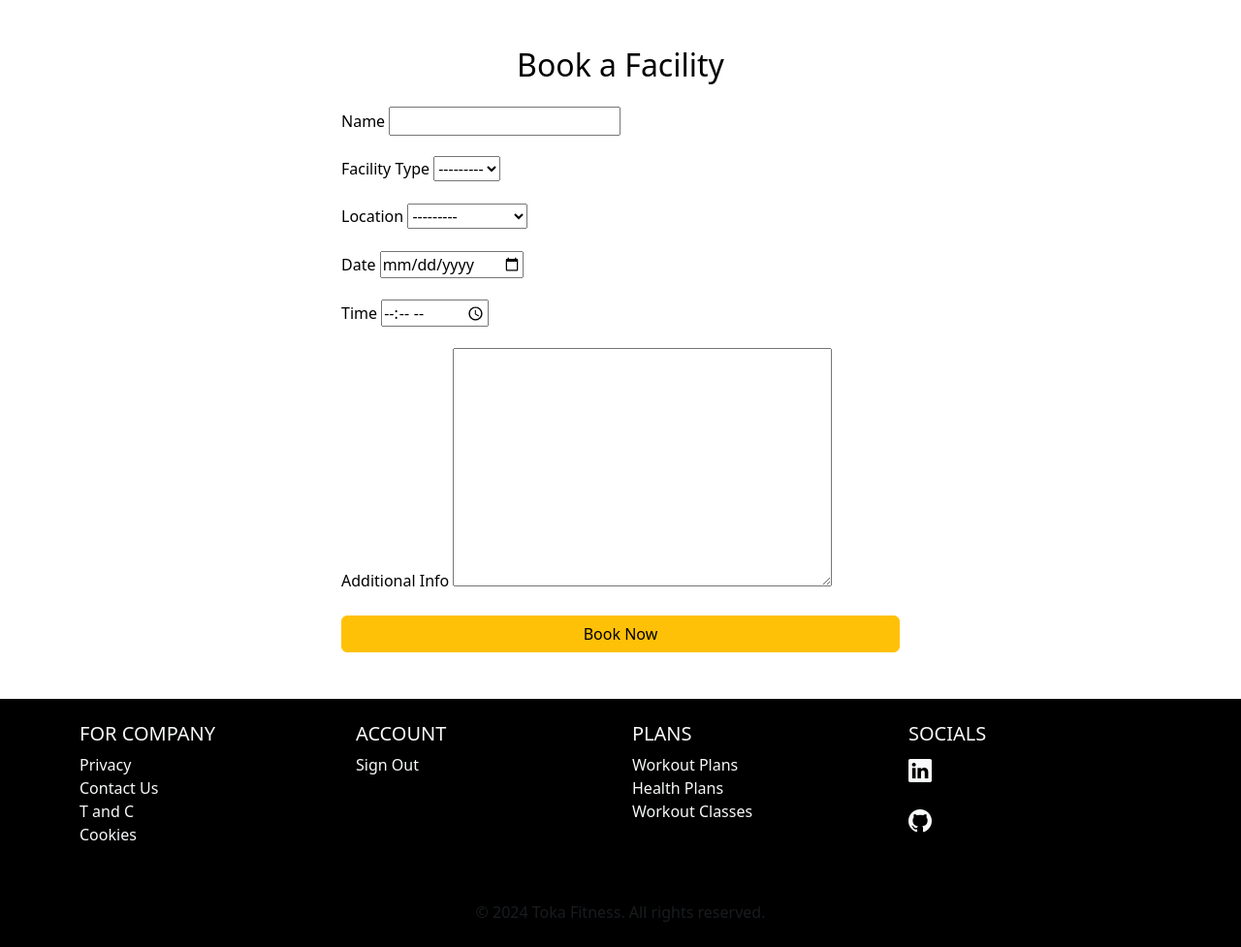
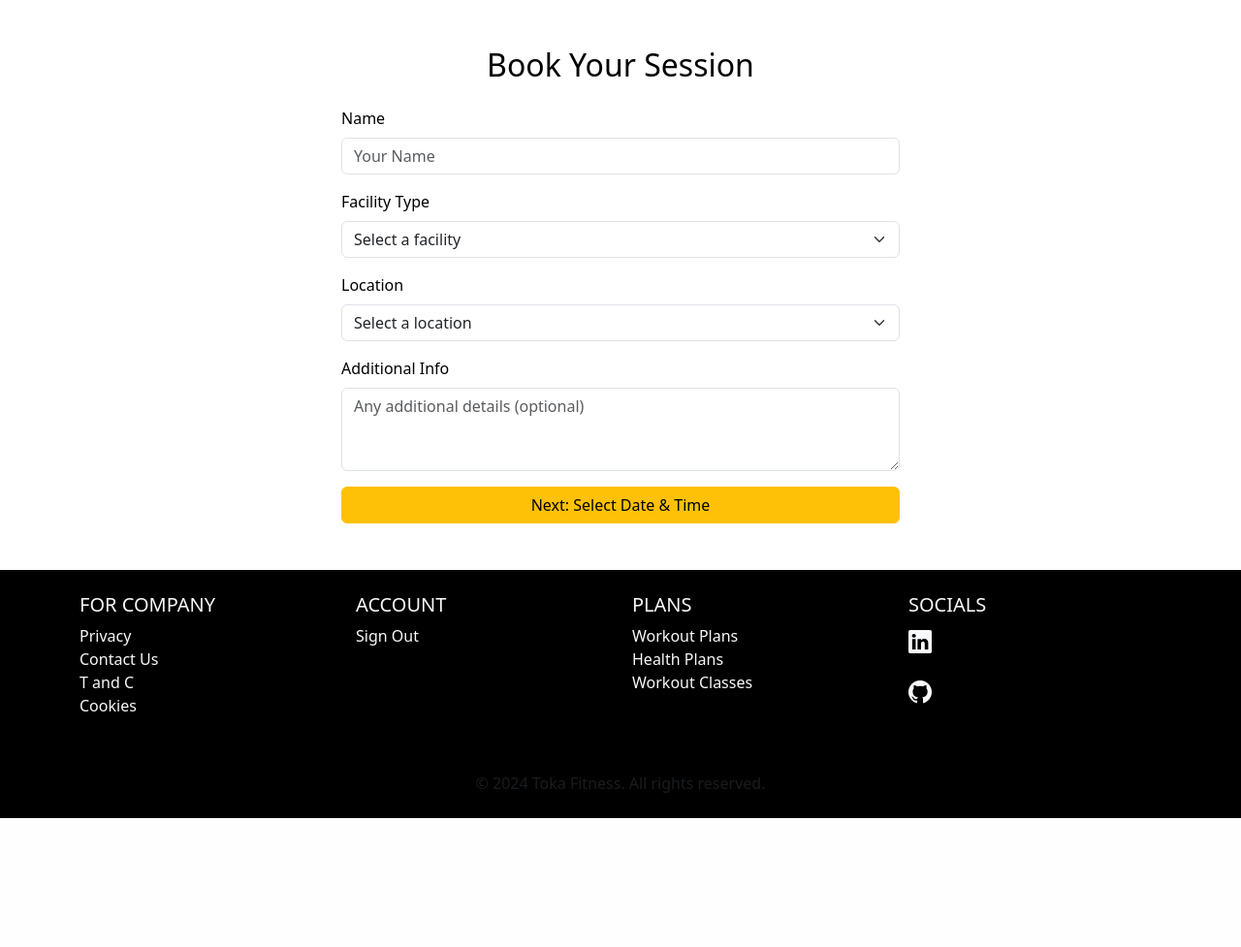
Before and after one commit to b0ssbota/toka3, a Django app: page /book/ in a window 1280 px wide. Shown: the part 108-1085 px from the top of the page at 97% size. After the commit the page ends 952 px from the top, so only its background shows below. Run offline with Django 5.2, Linux system fonts and the light colour scheme; the visitor is signed in with stand-in values (Sample User, id 1); some libraries are stand-ins or nearby versions.

Commit message:
updated pop up for booking

```diff
--- a/toka/models.py
+++ b/toka/models.py
@@ -1,5 +1,6 @@
 from django.db import models
 from django.contrib.auth.models import User
+import datetime
 
 class WorkoutClass(models.Model):
     name = models.CharField(max_length=255)
@@ -99,8 +100,6 @@ class ContactSubmission(models.Model):
 
 
 
-
-
 class FacilityBooking(models.Model):
     FACILITY_CHOICES = [
         ('gym', 'Gym'),
@@ -114,24 +113,28 @@ class FacilityBooking(models.Model):
         ('west', 'West Branch'),
     ]
 
+    user = models.ForeignKey(User, on_delete=models.CASCADE)
     name = models.CharField(max_length=100, help_text="Your full name")
     facility_type = models.CharField(
         max_length=10,
         choices=FACILITY_CHOICES,
-        help_text="Which facility do you want to use?"
+        help_text="Select the facility you want to use"
     )
     location = models.CharField(
         max_length=10,
         choices=LOCATION_CHOICES,
-        help_text="Which branch location?"
+        help_text="Choose the branch location"
     )
-    date = models.DateField(help_text="Select the date of your visit")
-    time = models.TimeField(help_text="Select the time of your visit (9AM–5PM)")
-    additional_info = models.TextField(
-        blank=True,
-        help_text="Any additional details or requests (optional)."
-    )
+    date = models.DateField(help_text="Date of your session")
+    time = models.TimeField(help_text="Time of your session (9:00-17:00)")
+    additional_info = models.TextField(blank=True, help_text="Any additional details (optional)")
     created_at = models.DateTimeField(auto_now_add=True)
+
+    def clean(self):
+        # Optional: Validate that time is between 9:00 and 17:00
+        if self.time < datetime.time(9, 0) or self.time > datetime.time(17, 0):
+            from django.core.exceptions import ValidationError
+            raise ValidationError("Time must be between 9:00 AM and 5:00 PM.")
 
     def __str__(self):
         return f"{self.name} - {self.facility_type} at {self.location} on {self.date} {self.time}"
--- a/toka/templates/book_facility.html
+++ b/toka/templates/book_facility.html
@@ -3,60 +3,137 @@
 
 {% block content %}
 <div class="container my-5" style="max-width: 600px;">
-  <h2 class="text-center mb-4">Book a Facility</h2>
-  <form method="POST">
+  <h2 class="text-center mb-4">Book Your Session</h2>
+  <form id="bookingForm" method="post" action="{% url 'book_facility' %}">
     {% csrf_token %}
-    {{ form.non_field_errors }}
+    <!-- Basic fields (without date and time) -->
+    <div class="mb-3">
+      <label for="id_name" class="form-label">Name</label>
+      <input type="text" class="form-control" id="id_name" name="name" placeholder="Your Name" required>
+    </div>
+    <div class="mb-3">
+      <label for="id_facility_type" class="form-label">Facility Type</label>
+      <select class="form-select" id="id_facility_type" name="facility_type" required>
+        <option value="">Select a facility</option>
+        <option value="gym">Gym</option>
+        <option value="pool">Pool</option>
+      </select>
+    </div>
+    <div class="mb-3">
+      <label for="id_location" class="form-label">Location</label>
+      <select class="form-select" id="id_location" name="location" required>
+        <option value="">Select a location</option>
+        <option value="north">North Branch</option>
+        <option value="south">South Branch</option>
+        <option value="east">East Branch</option>
+        <option value="west">West Branch</option>
+      </select>
+    </div>
+    <div class="mb-3">
+      <label for="id_additional_info" class="form-label">Additional Info</label>
+      <textarea class="form-control" id="id_additional_info" name="additional_info" rows="3" placeholder="Any additional details (optional)"></textarea>
+    </div>
+    <!-- Hidden fields for date and time (to be filled by the modal) -->
+    <input type="hidden" id="id_date" name="date">
+    <input type="hidden" id="id_time" name="time">
 
-    <div class="mb-3">
-      <label for="{{ form.name.id_for_label }}" class="form-label">Name</label>
-      {{ form.name }}
-      {% if form.name.errors %}
-        <div class="text-danger">{{ form.name.errors }}</div>
-      {% endif %}
+    <!-- Button triggers the Date/Time Modal -->
+    <button type="button" class="btn btn-warning w-100" data-bs-toggle="modal" data-bs-target="#bookingModal">
+      Next: Select Date & Time
+    </button>
+  </form>
 </div>
 
-    <div class="mb-3">
-      <label for="{{ form.facility_type.id_for_label }}" class="form-label">Facility Type</label>
-      {{ form.facility_type }}
-      {% if form.facility_type.errors %}
-        <div class="text-danger">{{ form.facility_type.errors }}</div>
-      {% endif %}
+<!-- Booking Modal -->
+<div class="modal fade" id="bookingModal" tabindex="-1" aria-labelledby="bookingModalLabel" aria-hidden="true">
+  <div class="modal-dialog modal-lg modal-dialog-centered">
+    <div class="modal-content">
+      <div class="modal-header">
+        <!-- Week Navigation -->
+        <button type="button" class="btn btn-outline-secondary" id="prevWeek">
+          <i class="bi bi-chevron-left"></i>
+        </button>
+        <h5 class="modal-title text-center flex-grow-1" id="bookingModalLabel">Select a Date</h5>
+        <button type="button" class="btn btn-outline-secondary" id="nextWeek">
+          <i class="bi bi-chevron-right"></i>
+        </button>
+      </div>
+      <div class="modal-body">
+        <!-- Days of the Week Row -->
+        <div class="d-flex justify-content-around mb-4" id="weekDays">
+          <!-- Static example for one week -->
+          <button type="button" class="btn btn-outline-light">Mon 12</button>
+          <button type="button" class="btn btn-outline-light">Tue 13</button>
+          <button type="button" class="btn btn-outline-light">Wed 14</button>
+          <button type="button" class="btn btn-outline-light">Thu 15</button>
+          <button type="button" class="btn btn-outline-light">Fri 16</button>
+          <button type="button" class="btn btn-outline-light">Sat 17</button>
+          <button type="button" class="btn btn-outline-light">Sun 18</button>
+        </div>
+        <!-- Available Time Slots -->
+        <div class="d-flex flex-wrap justify-content-center gap-3" id="timeSlots">
+          <button type="button" class="btn btn-warning">09:00</button>
+          <button type="button" class="btn btn-warning">10:00</button>
+          <button type="button" class="btn btn-warning">11:00</button>
+          <button type="button" class="btn btn-warning">12:00</button>
+          <button type="button" class="btn btn-warning">13:00</button>
+          <button type="button" class="btn btn-warning">14:00</button>
+          <button type="button" class="btn btn-warning">15:00</button>
+          <button type="button" class="btn btn-warning">16:00</button>
+          <button type="button" class="btn btn-warning">17:00</button>
+        </div>
+      </div>
+      <div class="modal-footer">
+        <button type="button" class="btn btn-primary" id="confirmBooking">Confirm Booking</button>
+      </div>
+    </div>
+  </div>
 </div>
 
-    <div class="mb-3">
-      <label for="{{ form.location.id_for_label }}" class="form-label">Location</label>
-      {{ form.location }}
-      {% if form.location.errors %}
-        <div class="text-danger">{{ form.location.errors }}</div>
-      {% endif %}
-    </div>
+<!-- JavaScript to capture selected date/time (basic example) -->
+<script>
+  // Example using vanilla JavaScript
+  document.addEventListener('DOMContentLoaded', function() {
+    let selectedDay = null;
+    let selectedTime = null;
 
-    <div class="mb-3">
-      <label for="{{ form.date.id_for_label }}" class="form-label">Date</label>
-      {{ form.date }}
-      {% if form.date.errors %}
-        <div class="text-danger">{{ form.date.errors }}</div>
-      {% endif %}
-    </div>
+    // Mark selected day
+    document.querySelectorAll('#weekDays button').forEach(button => {
+      button.addEventListener('click', function() {
+        document.querySelectorAll('#weekDays button').forEach(btn => btn.classList.remove('active'));
+        this.classList.add('active');
+        selectedDay = this.textContent.trim();
+      });
+    });
 
-    <div class="mb-3">
-      <label for="{{ form.time.id_for_label }}" class="form-label">Time</label>
-      {{ form.time }}
-      {% if form.time.errors %}
-        <div class="text-danger">{{ form.time.errors }}</div>
-      {% endif %}
-    </div>
+    // Mark selected time
+    document.querySelectorAll('#timeSlots button').forEach(button => {
+      button.addEventListener('click', function() {
+        document.querySelectorAll('#timeSlots button').forEach(btn => btn.classList.remove('active'));
+        this.classList.add('active');
+        selectedTime = this.textContent.trim();
+      });
+    });
 
-    <div class="mb-3">
-      <label for="{{ form.additional_info.id_for_label }}" class="form-label">Additional Info</label>
-      {{ form.additional_info }}
-      {% if form.additional_info.errors %}
-        <div class="text-danger">{{ form.additional_info.errors }}</div>
-      {% endif %}
-    </div>
+    // When user confirms booking
+    document.getElementById('confirmBooking').addEventListener('click', function() {
+      if (!selectedDay || !selectedTime) {
+        alert("Please select both a day and a time slot.");
+        return;
+      }
+      // Here, parse selectedDay into a proper date format if needed.
+      // For example, if selectedDay is "Mon 12", you might need to compute the actual date.
+      // For this example, we'll simply assign a dummy value.
+      document.getElementById('id_date').value = "2023-12-12"; // replace with real date
+      document.getElementById('id_time').value = selectedTime;  // e.g., "09:00"
 
-    <button type="submit" class="btn btn-warning w-100">Book Now</button>
-  </form>
-</div>
+      // Close modal (requires Bootstrap 5's modal methods)
+      var bookingModal = new bootstrap.Modal(document.getElementById('bookingModal'));
+      bookingModal.hide();
+
+      // Optionally, submit the form automatically
+      // document.getElementById('bookingForm').submit();
+    });
+  });
+</script>
 {% endblock %}
--- a/toka/views.py
+++ b/toka/views.py
@@ -322,14 +322,15 @@ def contact(request):
 
 
 
-
+@login_required
 def book_facility(request):
     if request.method == 'POST':
         form = FacilityBookingForm(request.POST)
         if form.is_valid():
-            booking = form.save()
-            # Optionally redirect to a success page or show a message
-            return redirect('booking_success')  # Make sure you have this URL defined
+            booking = form.save(commit=False)
+            booking.user = request.user
+            booking.save()
+            return redirect('booking_success')  # Ensure you have a URL for booking_success
     else:
         form = FacilityBookingForm()
 
```
Also changed, not shown: toka/migrations/0011_facilitybooking.py (added). Lines whose indentation alone changed are shown as unchanged.
